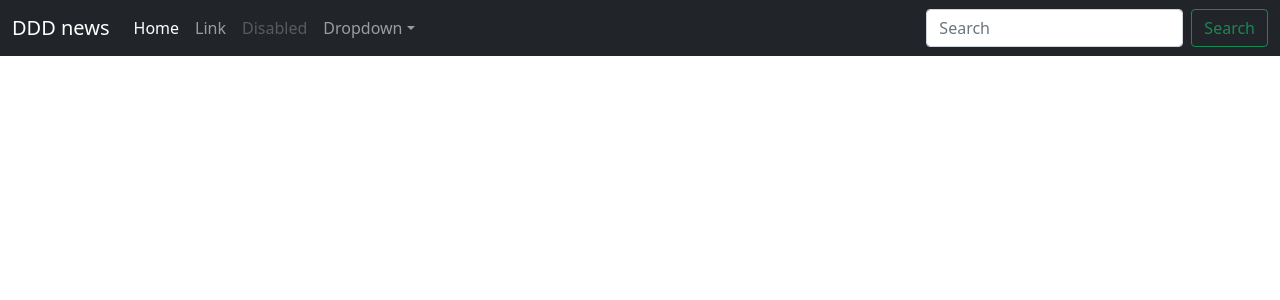
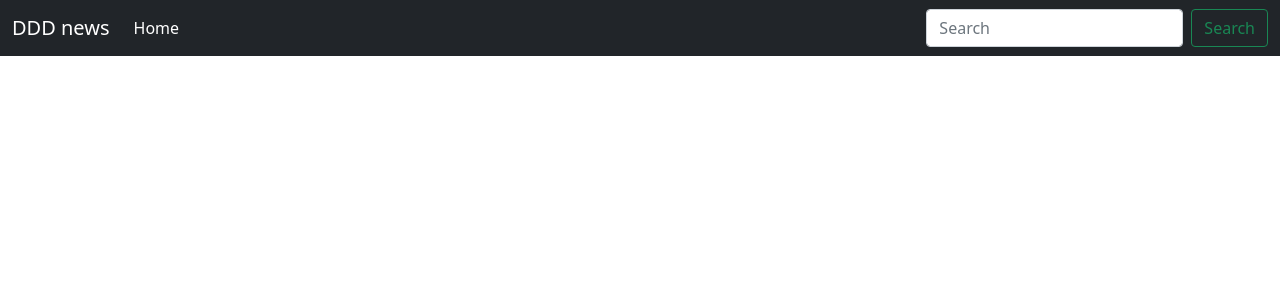
Before and after one commit to AndreiFdv/news_parser, a Django app: page / in a window 1280 px wide. Shown: the top 300 px of the page. Run offline with Django 3.2, Linux system fonts and the light colour scheme; data that the repository does not hold is empty.

Commit message:
fixed some bugs.

```diff
--- a/News/templates/news/article.html
+++ b/News/templates/news/article.html
@@ -1,6 +1,6 @@
 {% extends "news/base.html" %}
 {% block content %}
-    <main class="flex-shrink-0 sticky-top" style="background-color:#EAEFF9;">
+    <main class="flex-shrink-0 sticky-top" style="background-color:#EAEFF9; ">
         <div class="container shadow-lg" style="background-image: linear-gradient(#A1C4D8, #F3F6FC);padding:1%;">
             <h1 class="mt-1">{{ article.title }}</h1>
             <p>Author: {{ article.author }}</p>
--- a/News/templates/news/index.html
+++ b/News/templates/news/index.html
@@ -1,7 +1,7 @@
 {% extends "news/base.html" %}
 {% load static %}
 {% block content %}
-    <div class="row" style="  justify-content:  space-evenly;">
+    <div class="row" style="  justify-content:  center; width:100%;">
         {% for article in article_list %}
             <div class="col-md-3 mb-4 shadow-lg" style="padding:0%;margin:2%;">
                 <div class="card h-100">
--- a/News/templates/news/navbar.html
+++ b/News/templates/news/navbar.html
@@ -1,4 +1,4 @@
-<nav class="navbar navbar-expand-md navbar-dark bg-dark fixed-top">
+<nav class="navbar navbar-expand-md navbar-dark bg-dark fixed-top navbar-fixed-top">
     <div class="container-fluid">
         <a class="navbar-brand" href="{% url 'News:index' %}">DDD news</a>
         <button class="navbar-toggler" type="button" data-bs-toggle="collapse" data-bs-target="#navbarsExampleDefault"
@@ -11,21 +11,6 @@
                 <li class="nav-item">
                     <a class="nav-link active" aria-current="page" href="{% url 'News:index' %}">Home</a>
                 </li>
-                <li class="nav-item">
-                    <a class="nav-link" href="#">Link</a>
-                </li>
-                <li class="nav-item">
-                    <a class="nav-link disabled" href="#" tabindex="-1" aria-disabled="true">Disabled</a>
-                </li>
-                <li class="nav-item dropdown">
-                    <a class="nav-link dropdown-toggle" href="#" id="dropdown01" data-bs-toggle="dropdown"
-                       aria-expanded="false">Dropdown</a>
-                    <ul class="dropdown-menu" aria-labelledby="dropdown01">
-                        <li><a class="dropdown-item" href="#">Action</a></li>
-                        <li><a class="dropdown-item" href="#">Another action</a></li>
-                        <li><a class="dropdown-item" href="#">Something else here</a></li>
-                    </ul>
-                </li>
             </ul>
             <form class="d-flex">
                 <input class="form-control me-2" type="search" placeholder="Search" aria-label="Search">
```
Also changed, not shown: News/static/news/style.css (line endings or trailing spaces).
